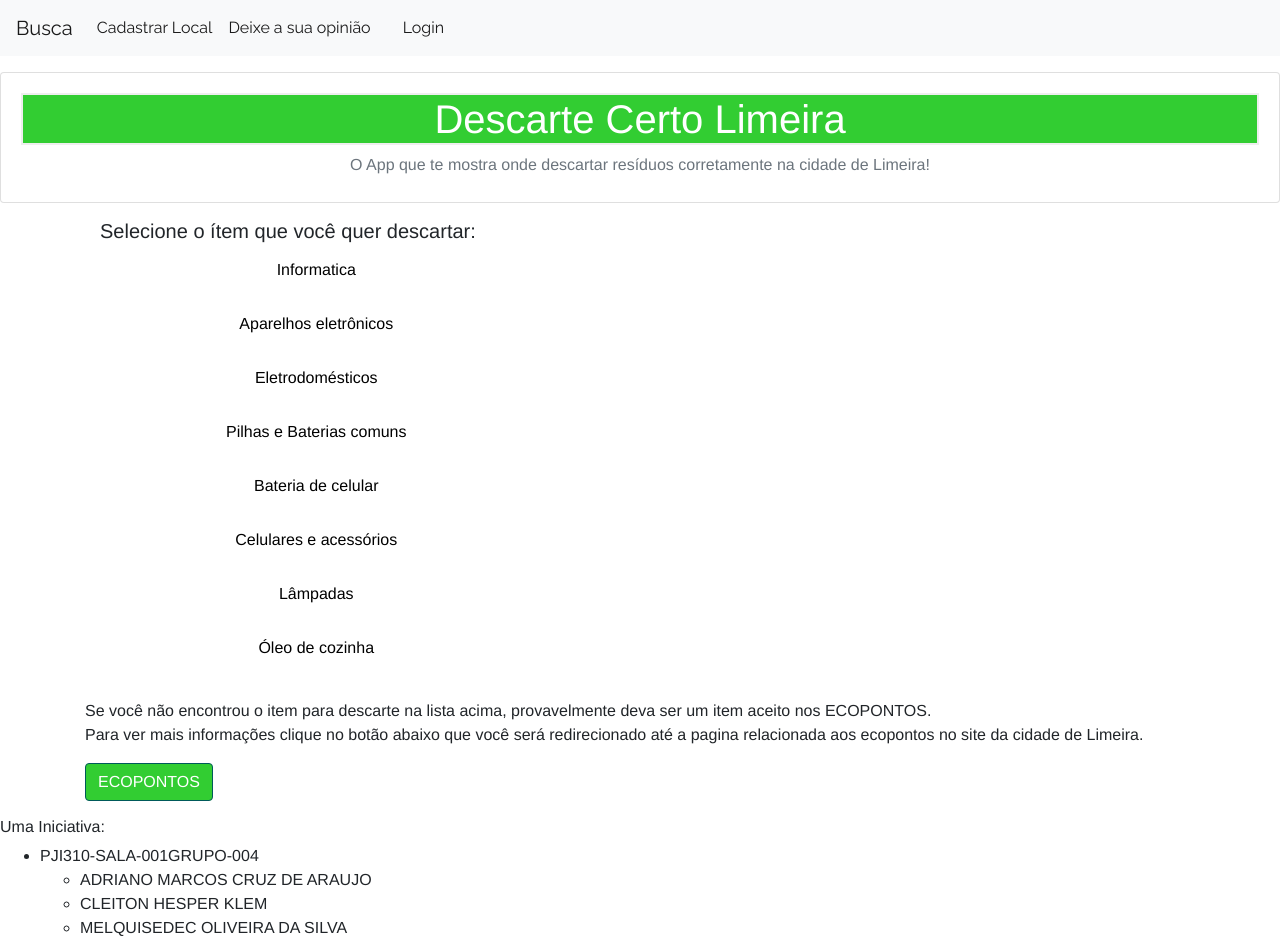
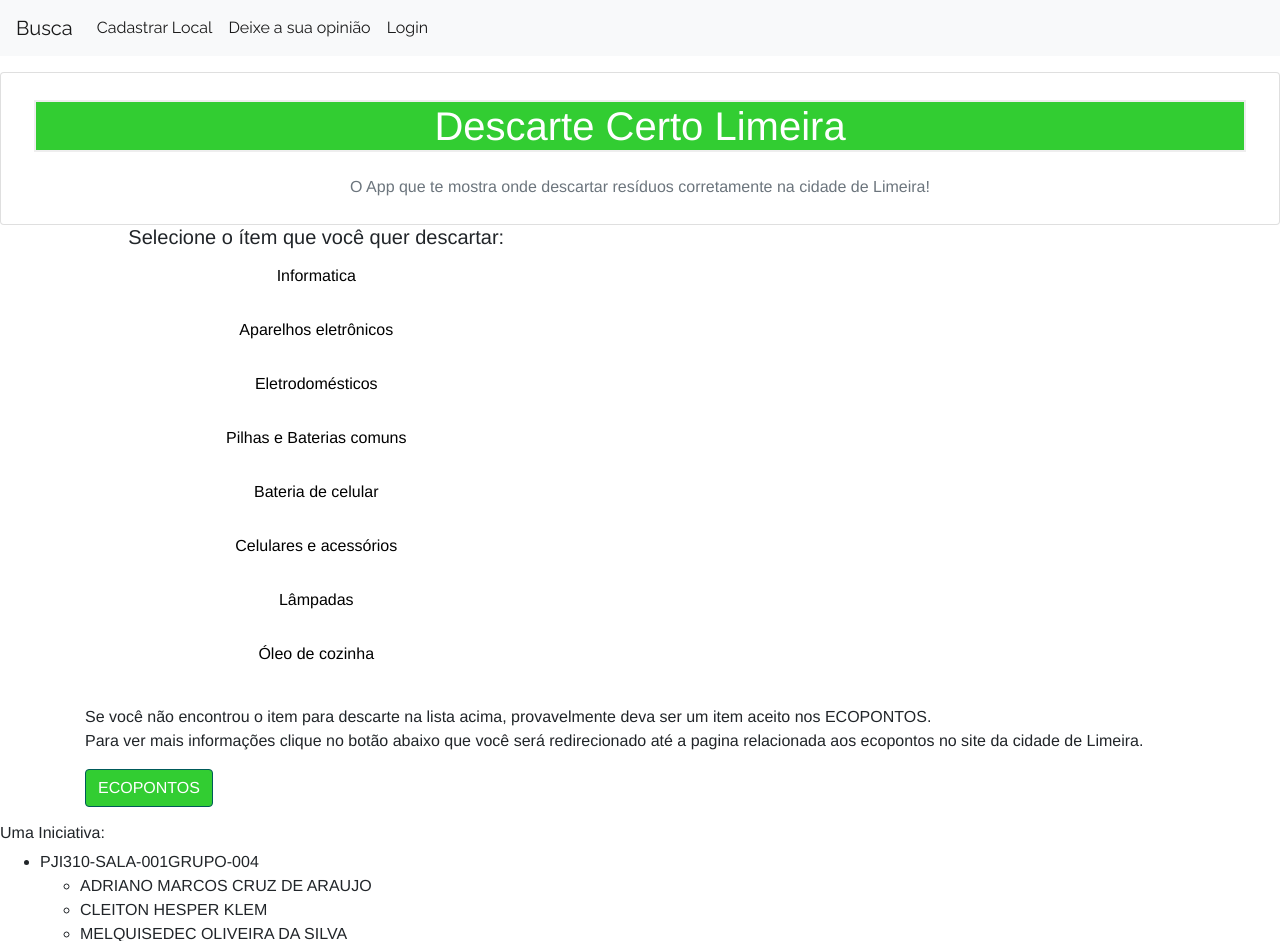
Before and after one commit to Cleitonklem/ProjetoIntegrador, a Flask app: page / in a window 1280 px wide. Shown: the top 941 px of the page. Run offline with Flask 3, Linux system fonts and the light colour scheme; some libraries are stand-ins or nearby versions.

Commit message:
atualização

```diff
--- a/static/css/style.css
+++ b/static/css/style.css
@@ -6,11 +6,21 @@
     font-family: "Helvetica Neue", Helvetica, Arial, sans-serif;
 }
 
-h1 {
+h1
+{
     border: 2px #eee solid;
     color: white;
     background-color:limegreen;
+}
 
+h2
+{
+    text-align: center;
+}
+
+h5
+{
+    text-align: center;
 }
 
 .navbar-laravel
--- a/templates/base.html
+++ b/templates/base.html
@@ -3,7 +3,7 @@
   <head>
       <!-- Required meta tags -->
       <meta charset="utf-8">
-      <title>Descarte Certo Limeira</title>
+      <title> Descarte Certo Limeira</title>
       <meta name="viewport" content="width=device-width, initial-scale=1, shrink-to-fit=no">
 
       <!-- Bootstrap CSS -->
@@ -30,21 +30,23 @@
                     <a class="nav-link" href="opiniao">Deixe a sua opinião</a>
                 </li>
                 <li class="nav-item active">
+                    <a class="nav-link" href="login">Login</a>
+                </li>
+                <li class="nav-item active">
                     <a class="nav-link" href="destinos"></a>
                 </li>
-                <li class="nav-item active">
-                    <a class="nav-link" href="login">Login</a>
-                </li>
+
             </ul>
         </div>
     </nav>
 
-    <p><div class="card text-center">
+    <p>
+        <div class="card text-center">
         <div class="card-body">
-            <h1 class="card-title"> Descarte Certo Limeira </h1>
+            <a class="btn btn-block" href="{{ url_for('index') }}"><h1>Descarte Certo Limeira</h1></a>
             <p><h6 class="card-subtitle mb-2 text-muted">O App que te mostra onde descartar resíduos corretamente na cidade de Limeira!</h6>
         </div>
-    </div></p>
+    </div>
 
     <div class="container">
         {% block content %}
--- a/templates/destinos.html
+++ b/templates/destinos.html
@@ -19,7 +19,6 @@
                                 <p class="card-text">
                                     <p>{{ Endereco.destino.endereco }}</p>
                                     <p> {{ Endereco.destino.telefone }}</p>
-                                    <p>Clique no mapa para amplia-lo!</p>
                             </div>
                         </div>
                     </div>
@@ -30,6 +29,7 @@
                                     src="{{ Endereco.destino.mapa }}" width="100%" height="100%" style="border:0;" allowfullscreen="" loading="lazy">
                                 </iframe>
                             </div>
+                            Clique no mapa para amplia-lo!
                         </div><p></p>
                     </div>
                 {% endfor %}
--- a/templates/index.html
+++ b/templates/index.html
@@ -5,27 +5,27 @@
     <body>
         <div class="container">
 	        <div class="row">
-	            <div class="col-md-5">
+	            <div class="col-5">
                     <h5>
                         Selecione o ítem que você quer descartar:
                     </h5>
                     <form action = "{{ request.path }}" method = "post">
                         <p>
-                            <button type="submit" name="item" id="item1" value="1" class="btn btn-secondary btn-block">Informatica</button>
+                            <button name="item" id="item1" value="1" class="btn btn-secondary btn-block">Informatica</button>
                         <p>
-                            <button type="submit" name="item" id="item2" value="2" class="btn btn-secondary btn-block">Aparelhos eletrônicos</button>
+                            <button  name="item" id="item2" value="2" class="btn btn-secondary btn-block">Aparelhos eletrônicos</button>
                         <p>
-                            <button type="submit" name="item" id="item3" value="3" class="btn btn-secondary btn-block">Eletrodomésticos</button>
+                            <button name="item" id="item3" value="3" class="btn btn-secondary btn-block">Eletrodomésticos</button>
                         <p>
-                            <button type="submit" name="item" id="item4" value="4" class="btn btn-secondary btn-block">Pilhas e Baterias comuns</button>
+                            <button name="item" id="item4" value="4" class="btn btn-secondary btn-block">Pilhas e Baterias comuns</button>
                         <p>
-                            <button type="submit" name="item" id="item5" value="5" class="btn btn-secondary btn-block">Bateria de celular</button>
+                            <button name="item" id="item5" value="5" class="btn btn-secondary btn-block">Bateria de celular</button>
                         <p>
-                            <button type="submit" name="item" id="item6" value="6" class="btn btn-secondary btn-block">Celulares e acessórios</button>
+                            <button name="item" id="item6" value="6" class="btn btn-secondary btn-block">Celulares e acessórios</button>
                         <p>
-                            <button type="submit" name="item" id="item7" value="7" class="btn btn-secondary btn-block">Lâmpadas</button>
+                            <button name="item" id="item7" value="7" class="btn btn-secondary btn-block">Lâmpadas</button>
                         <p>
-                            <button type="submit" name="item" id="item8" value="8" class="btn btn-secondary btn-block">Óleo de cozinha</button>
+                            <button name="item" id="item8" value="8" class="btn btn-secondary btn-block">Óleo de cozinha</button>
                     </form>
                 </div>
 	        </div>
```
